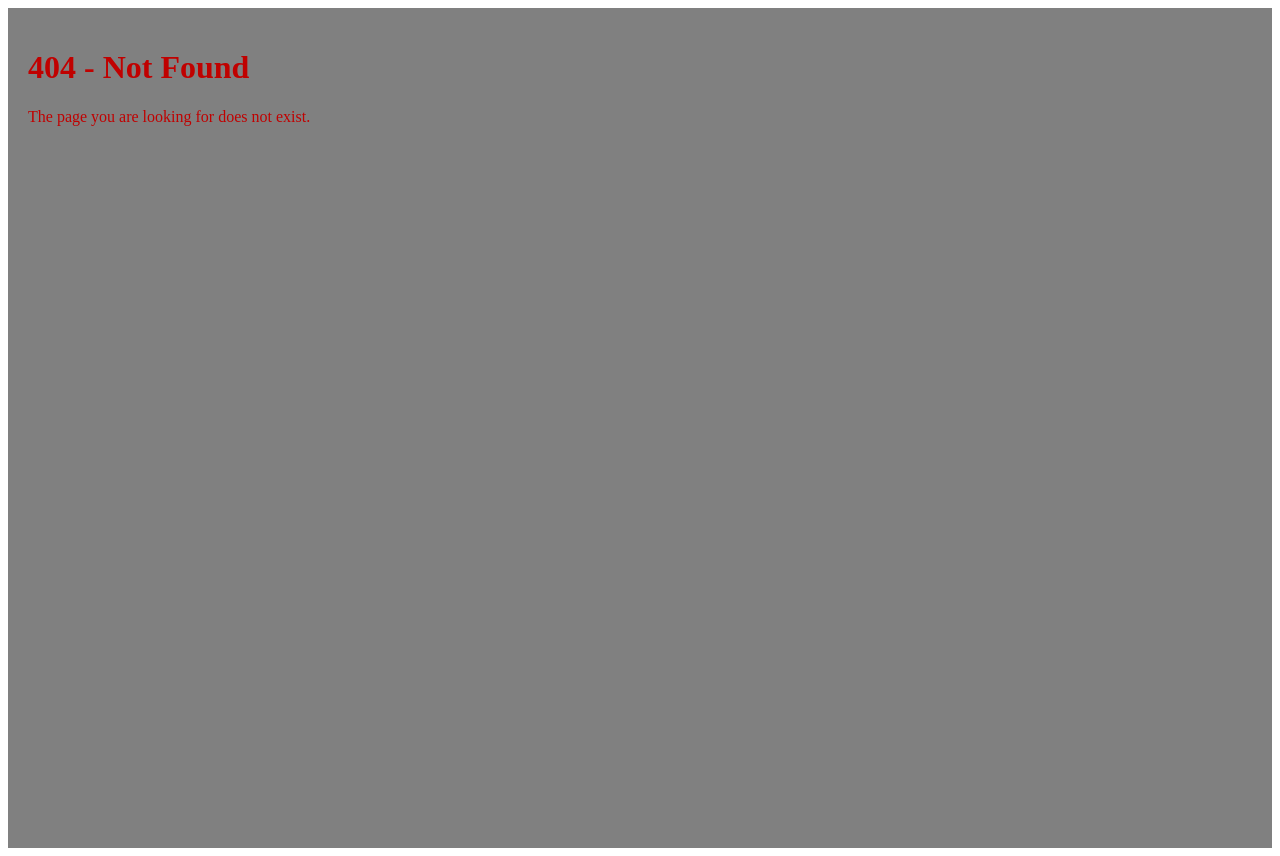
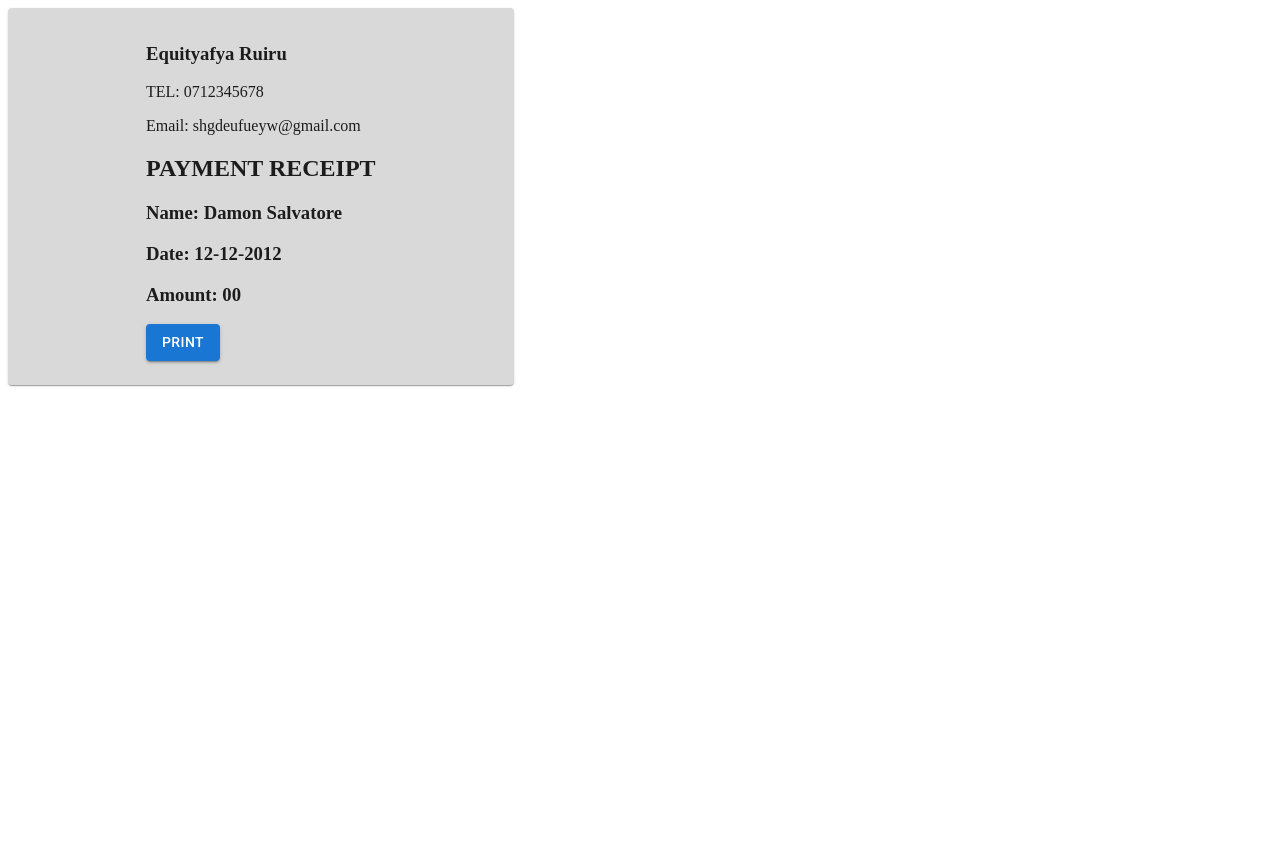
Before and after one commit to Equity-Afya/client-frontend, a React (Vite) app: page /receipt in a window 1280 px wide. Before the commit this address had no page. After the commit the page ends 800 px from the top, so only its background shows below. Built offline with nearby package versions, Linux system fonts and the light colour scheme.

Commit message:
Updated registerpage,payments, teleclinics and appointmrnt statuspage

```diff
--- /dev/null
+++ b/src/components/Payments/Receipt.jsx
@@ -0,0 +1,32 @@
+import { Button, Card, CardContent, TextField, Modal } from "@mui/material";
+
+const Receipt = () => {
+  return (
+    <Card
+      style={{
+        width: "40%",
+        height: "70%",
+        display: "flex",
+        flexDirection: "column",
+        justifyContent: "center",
+        alignItems: "center",
+        backgroundColor: "#d9d9d9",
+      }}
+    >
+      <CardContent>
+        <h3>Equityafya Ruiru</h3>
+        <p>TEL: 0712345678</p>
+        <p>Email: shgdeufueyw@gmail.com</p>
+        <h2>PAYMENT RECEIPT</h2>
+        <h3>Name: Damon Salvatore</h3>
+        <h3>Date: 12-12-2012</h3>
+        <h3>Amount: 00</h3>
+        <Button variant="contained" color="primary">
+          Print
+        </Button>
+      </CardContent>
+    </Card>
+  );
+};
+
+export default Receipt;
--- /dev/null
+++ b/src/pages/ReceiptPage.jsx
@@ -0,0 +1,10 @@
+import React from "react";
+import Receipt from "../components/Payments/Receipt";
+
+const ReceiptPage = () => {
+  return <div>
+    <Receipt />
+  </div>;
+};
+
+export default ReceiptPage;
--- a/src/routes/index.jsx
+++ b/src/routes/index.jsx
@@ -24,7 +24,7 @@ import OtpPasswordPage from "../pages/OtpPasswordPage";
 import CompleteAppointmentPage from "../pages/CompleteAppointmentPage";
 import NotFoundPage from "../pages/NotFoundPage";
 import ProfilePage from "../pages/ProfilePage";
-
+import ReceiptPage from "../pages/ReceiptPage";
 
 function AppRoutes() {
   return (
@@ -54,7 +54,7 @@ function AppRoutes() {
         <Route path="/complete-booking" element={<CompleteAppointmentPage />} />
         <Route path="*" element={<NotFoundPage />} />
         <Route path="profile" element={<ProfilePage />} />
-
+        <Route path="receipt" element={<ReceiptPage />} />
       </Routes>
     </Router>
   );
```
